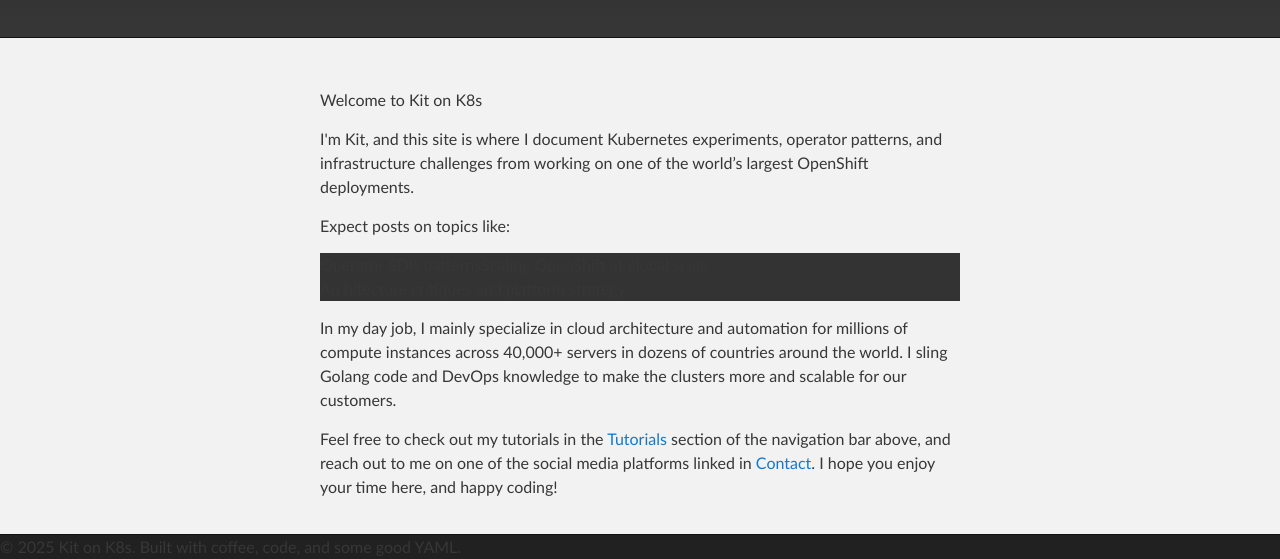
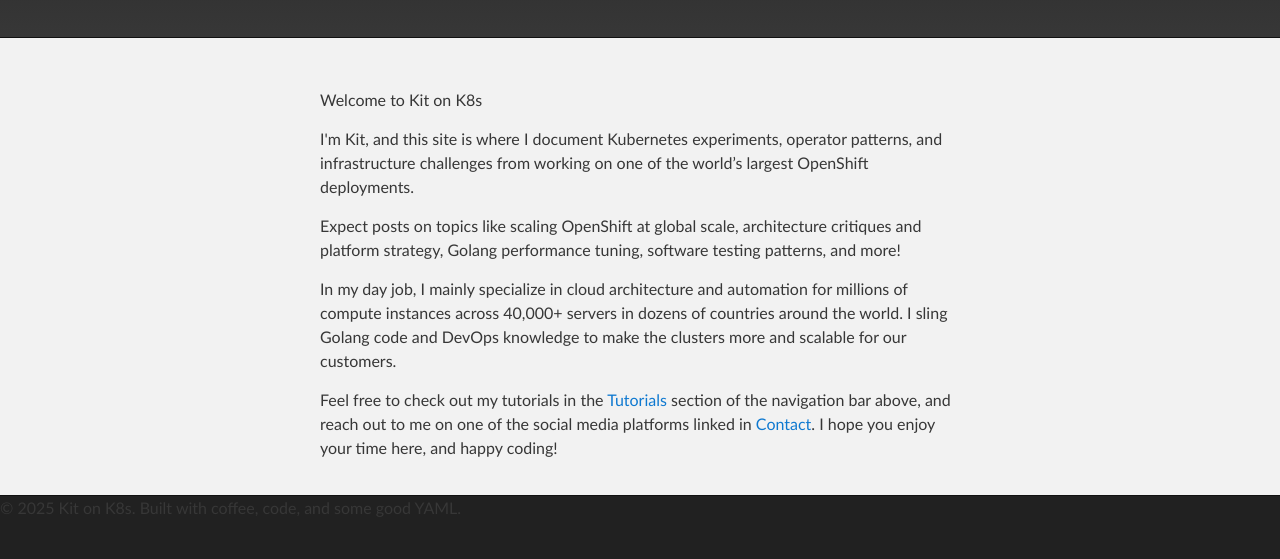
Before and after one commit to kitonk8s/kitonk8s.github.io, a plain HTML site: page index.html in a window 1280 px wide. Shown: the part 260-819 px from the top of the page. Drawn offline with Linux system fonts and the light colour scheme.

Commit message:
removed listing

```diff
--- a/index.html
+++ b/index.html
@@ -69,14 +69,9 @@
         <p>Welcome to Kit on K8s</p>
         <p>I'm Kit, and this site is where I document Kubernetes experiments, operator patterns, and infrastructure challenges from working on one of the world’s largest OpenShift deployments.</p>
         <p>
-            Expect posts on topics like:
+            Expect posts on topics like scaling OpenShift at global scale, architecture critiques and platform strategy, Golang performance tuning, software testing patterns, and more!
         </p>
-        <ul>
-            <li>Operator SDK patterns</li>
-            <li>Scaling OpenShift at global scale</li>
-            <li>Architecture critiques and platform strategy</li>
-        </ul>
-        <p>
+
         <p>In my day job, I mainly specialize in cloud architecture and automation for millions of compute instances across 40,000+ servers in dozens of countries around the world. I sling Golang code and DevOps knowledge to make the clusters more and scalable for our customers.</p>
         <p>Feel free to check out my tutorials in the <a href="tutorials.html">Tutorials</a> section of the navigation bar above, and reach out to me on one of the social media platforms linked in <a href="contact.html">Contact</a>. I hope you enjoy your time here, and happy coding!</p>
       </section>
```
